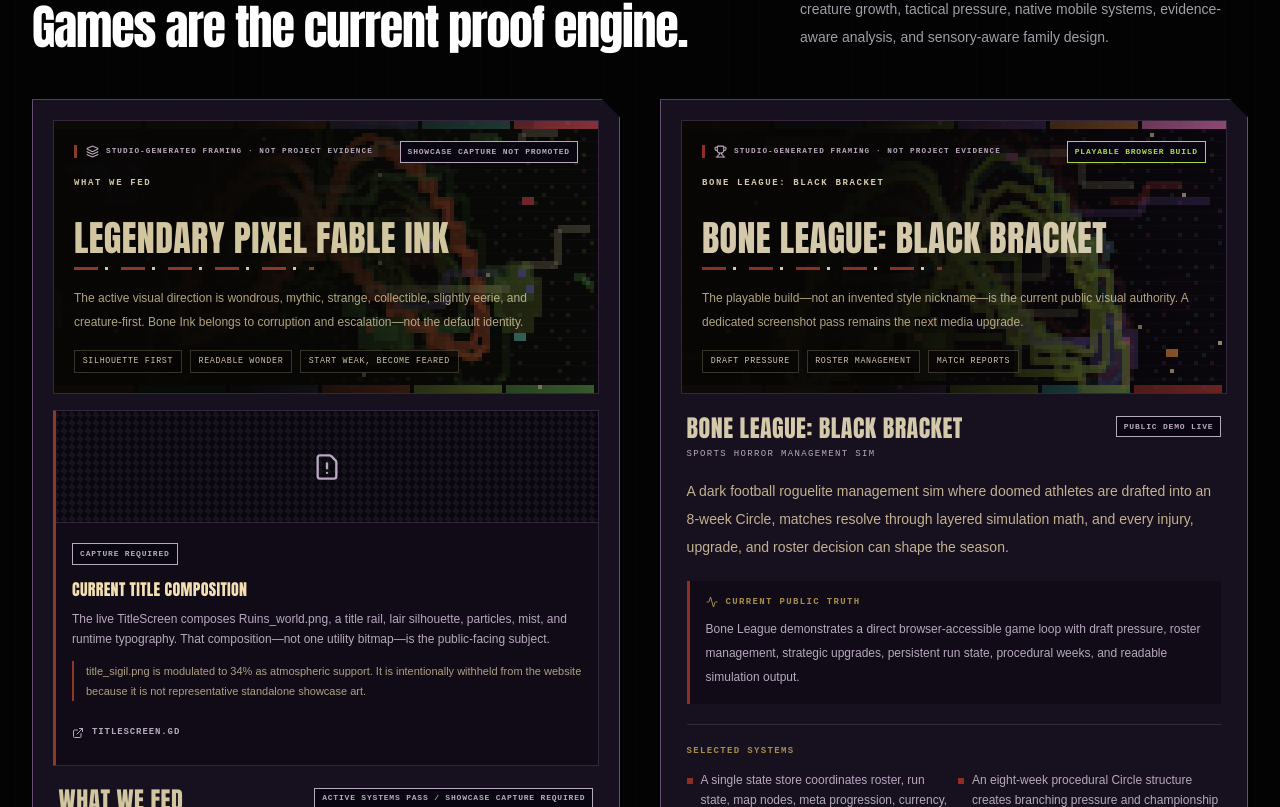
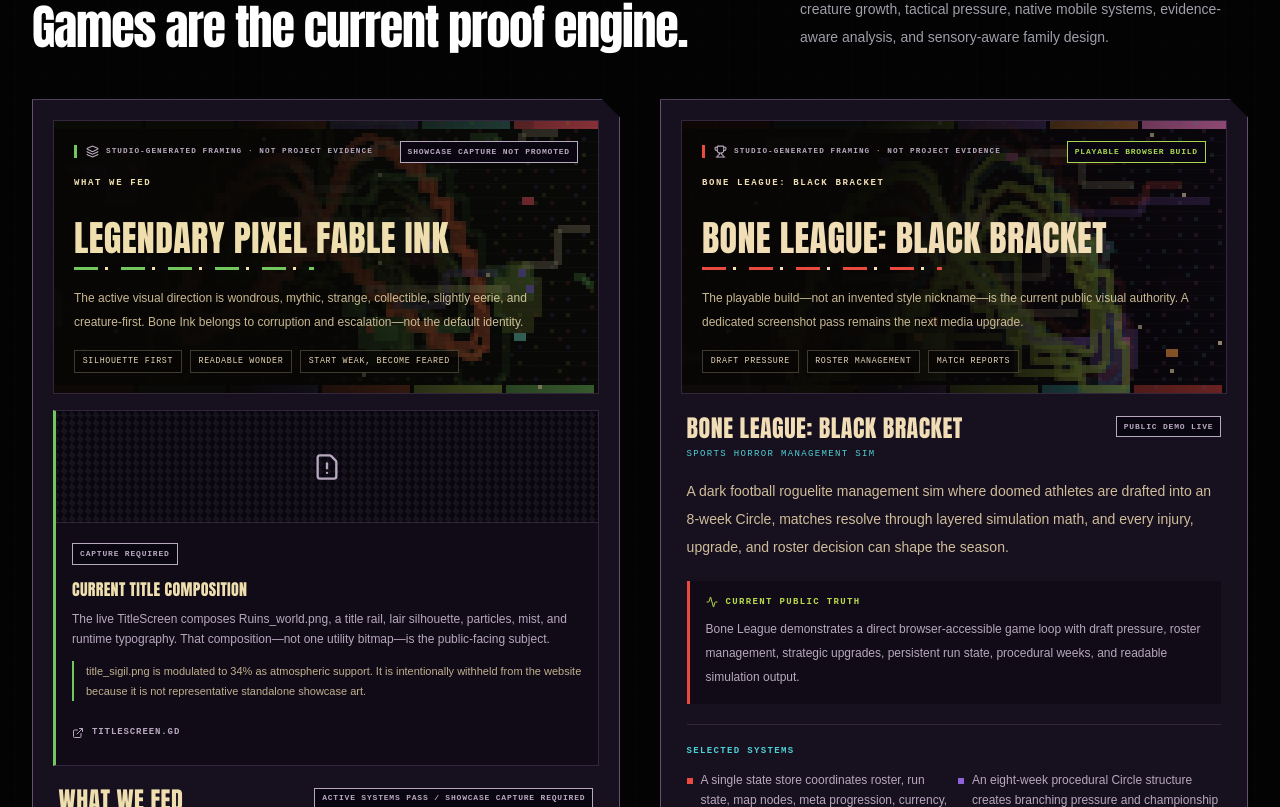
Before and after one commit to ultramonkey23/Ultramonkeydog-studios-, a React (Vite) app: page / in a window 1280 px wide. Shown: the part 2113-2920 px from the top of the page. Built offline with nearby package versions, Linux system fonts and the light colour scheme.

Commit message:
Give every project a distinct four-color visual authority

```diff
--- a/src/components/ProjectCard.tsx
+++ b/src/components/ProjectCard.tsx
@@ -36,44 +36,58 @@ const styleTheme: Record<
   {
     accent: string;
     signal: string;
+    secondary: string;
+    pop: string;
     structure: string;
     icon: typeof Gamepad2;
   }
 > = {
   "what-we-fed": {
-    accent: "#8f3826",
-    signal: "#b2b94e",
-    structure: "#d1c69f",
+    accent: "#72c85d",
+    signal: "#f16b3b",
+    secondary: "#7d6ad8",
+    pop: "#b6d74d",
+    structure: "#f0dfae",
     icon: Layers3,
   },
   "bone-league": {
-    accent: "#8f2f24",
-    signal: "#a68d4d",
-    structure: "#d5c9ac",
+    accent: "#eb4a3f",
+    signal: "#4dd0d6",
+    secondary: "#8f63d7",
+    pop: "#b7d94a",
+    structure: "#f1deb6",
     icon: Trophy,
   },
   "savage-crown": {
-    accent: "#b6341f",
-    signal: "#d2a43b",
-    structure: "#d1b97e",
+    accent: "#e74d2f",
+    signal: "#ffc94c",
+    secondary: "#3bc7c6",
+    pop: "#c66cff",
+    structure: "#f2d79d",
     icon: Crown,
   },
   "saga-anxious-fluff": {
-    accent: "#c46354",
-    signal: "#7ca77f",
-    structure: "#e1cfac",
+    accent: "#ff7167",
+    signal: "#5cc8ff",
+    secondary: "#b995ff",
+    pop: "#ffd84a",
+    structure: "#fff0c9",
     icon: Sparkles,
   },
   "feral-formation": {
-    accent: "#76526f",
-    signal: "#a4a94b",
-    structure: "#c6c3a1",
+    accent: "#ff9c45",
+    signal: "#48bda0",
+    secondary: "#776bd8",
+    pop: "#d978aa",
+    structure: "#e8e1c2",
     icon: Layers3,
   },
   "box-o-battles": {
-    accent: "#a32f24",
-    signal: "#c09a42",
-    structure: "#d8caa7",
+    accent: "#e94b39",
+    signal: "#ffc447",
+    secondary: "#3f7cff",
+    pop: "#b66ee8",
+    structure: "#f6e4b6",
     icon: Scale,
   },
 };
@@ -126,12 +140,12 @@ function EvidenceCard({ item }: { item: PublicVisualEvidence }) {
         <span className={`project-card__evidence-state ${evidenceTone[item.state]}`}>
           {item.state.replaceAll("_", " ")}
         </span>
-        <h5 className="mt-3 font-display text-base uppercase tracking-[0.02em] text-[var(--umd-bone)]">
+        <h5 className="mt-3 font-display text-base uppercase tracking-[0.02em] text-[var(--project-structure)]">
           {item.title}
         </h5>
         <p className="mt-2 text-xs leading-5 text-[var(--umd-ash)]">{item.note}</p>
         {item.limitation && (
-          <p className="mt-3 border-l-2 border-[var(--project-accent)] pl-3 text-[11px] leading-5 text-[var(--umd-bone)]/70">
+          <p className="mt-3 border-l-2 border-[var(--project-accent)] pl-3 text-[11px] leading-5 text-[var(--umd-bone)]/78">
             {item.limitation}
           </p>
         )}
@@ -139,7 +153,7 @@ function EvidenceCard({ item }: { item: PublicVisualEvidence }) {
           href={item.sourceUrl}
           target="_blank"
           rel="noreferrer"
-          className="mt-4 inline-flex items-center gap-2 font-mono text-[9px] font-bold uppercase tracking-[0.1em] text-[var(--umd-ash)] transition-colors hover:text-[var(--project-structure)]"
+          className="mt-4 inline-flex items-center gap-2 font-mono text-[9px] font-bold uppercase tracking-[0.1em] text-[var(--umd-ash)] transition-colors hover:text-[var(--project-pop)]"
         >
           <ExternalLink size={12} />
           {item.sourceLabel}
@@ -163,6 +177,12 @@ function ProjectVisualPlate({ project }: { project: Project }) {
           variant={visual.style}
         />
         <div className="project-card__visual-shade" />
+        <div className="project-card__color-tabs" aria-hidden="true">
+          <span />
+          <span />
+          <span />
+          <span />
+        </div>
 
         <div className="project-card__visual-content">
           <div className="flex flex-wrap items-start justify-between gap-3">
@@ -185,12 +205,12 @@ function ProjectVisualPlate({ project }: { project: Project }) {
               {visual.heading}
             </h4>
             <div className="project-card__title-line" />
-            <p className="mt-4 max-w-xl text-xs leading-6 text-[var(--umd-bone)]/72">
+            <p className="mt-4 max-w-xl text-xs leading-6 text-[var(--umd-bone)]/82">
               {visual.note}
             </p>
             <div className="mt-4 flex flex-wrap gap-2">
-              {visual.facets.map((facet) => (
-                <span key={facet} className="project-card__facet">
+              {visual.facets.map((facet, index) => (
+                <span key={facet} className="project-card__facet" data-facet-index={index}>
                   {facet}
                 </span>
               ))}
@@ -215,6 +235,8 @@ export default function ProjectCard({ project }: ProjectCardProps) {
   const customProperties = {
     "--project-accent": theme.accent,
     "--project-signal": theme.signal,
+    "--project-secondary": theme.secondary,
+    "--project-pop": theme.pop,
     "--project-structure": theme.structure,
   } as CSSProperties;
 
@@ -233,7 +255,7 @@ export default function ProjectCard({ project }: ProjectCardProps) {
               {project.title}
             </h3>
             {project.tone && (
-              <p className="mt-2 font-mono text-[9px] uppercase tracking-[0.15em] text-[var(--umd-ash)]">
+              <p className="mt-2 font-mono text-[9px] uppercase tracking-[0.15em] text-[var(--project-signal)]">
                 {project.tone}
               </p>
             )}
@@ -243,13 +265,13 @@ export default function ProjectCard({ project }: ProjectCardProps) {
           </span>
         </div>
 
-        <p className="mt-4 text-sm leading-7 text-[var(--umd-bone)]/78">
+        <p className="mt-4 text-sm leading-7 text-[var(--umd-bone)]/84">
           {project.description}
         </p>
 
         {project.expandedDetails && (
           <div className="project-card__truth mt-5">
-            <div className="flex items-center gap-2 font-mono text-[9px] font-bold uppercase tracking-[0.15em] text-[var(--project-signal)]">
+            <div className="flex items-center gap-2 font-mono text-[9px] font-bold uppercase tracking-[0.15em] text-[var(--project-pop)]">
               <Activity size={12} />
               Current public truth
             </div>
@@ -265,9 +287,18 @@ export default function ProjectCard({ project }: ProjectCardProps) {
               Selected systems
             </p>
             <ul className="mt-3 grid gap-2 text-xs leading-5 text-[var(--umd-ash)] sm:grid-cols-2">
-              {project.systemsUnderTheHood.map((system) => (
+              {project.systemsUnderTheHood.map((system, index) => (
                 <li key={system} className="flex gap-2">
-                  <span className="mt-2 h-1.5 w-1.5 shrink-0 bg-[var(--project-accent)]" />
+                  <span
+                    className="mt-2 h-1.5 w-1.5 shrink-0"
+                    style={{
+                      background: index % 3 === 0
+                        ? theme.accent
+                        : index % 3 === 1
+                          ? theme.secondary
+                          : theme.pop,
+                    }}
+                  />
                   <span>{system}</span>
                 </li>
               ))}
@@ -277,8 +308,8 @@ export default function ProjectCard({ project }: ProjectCardProps) {
 
         <div className="mt-auto pt-6">
           <div className="flex flex-wrap gap-1.5 border-t border-[var(--umd-line-soft)] pt-4">
-            {project.tags.map((tag) => (
-              <span key={tag} className="project-card__tag">
+            {project.tags.map((tag, index) => (
+              <span key={tag} className="project-card__tag" data-tag-index={index}>
                 {tag}
               </span>
             ))}
```
